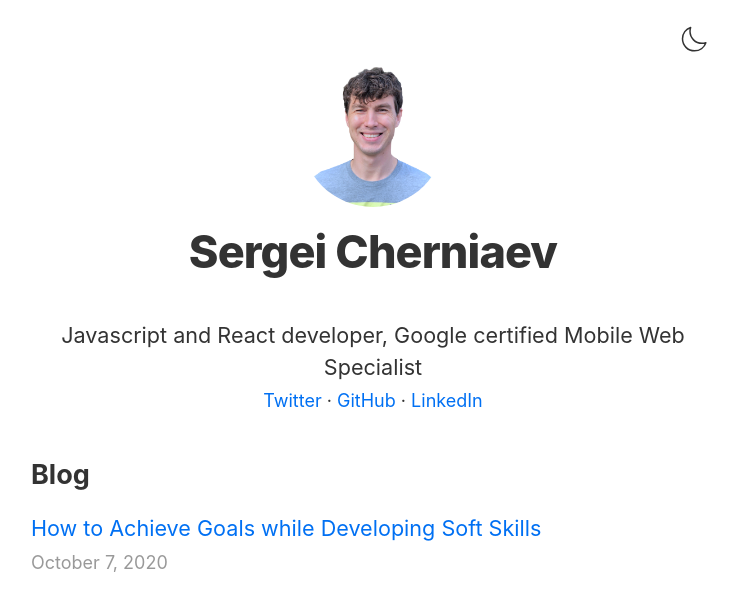
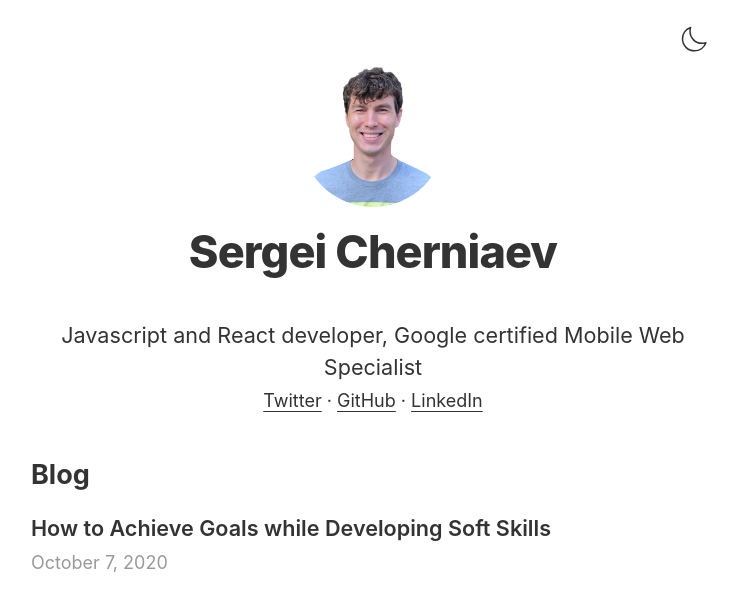
Before and after one commit to shdq/cherniaev.com, a Next.js app: page / in a window 1280 px wide. Shown: the top 610 px of the page, without its empty margins (267-1005 px from the left). Built offline with nearby package versions, Linux system fonts and the light colour scheme.

Commit message:
feat(styles): change style of the blog links, adjust inline code and blockquote styles

```diff
--- a/components/layout.js
+++ b/components/layout.js
@@ -39,7 +39,7 @@ export default function Layout({ children, home }) {
             </Link>
             <h2 className={utilStyles.headingLg}>
               <Link href="/">
-                <a className={utilStyles.colorInherit}>{name}</a>
+                <a className={`${utilStyles.colorInherit} ${utilStyles.blogLink}`}>{name}</a>
               </Link>
             </h2>
           </>
--- a/pages/index.js
+++ b/pages/index.js
@@ -48,7 +48,7 @@ export default function Home({ allPostsData }) {
           {allPostsData.map(({ id, date, title }) => (
             <li className={utilStyles.listItem} key={id}>
               <Link href={`/${id}`}>
-                <a>{title}</a>
+                <a className={utilStyles.blogLink}>{title}</a>
               </Link>
               <br />
               <small className={utilStyles.lightText}>
--- a/styles/global.css
+++ b/styles/global.css
@@ -24,12 +24,13 @@ body {
 }
 
 a {
-  color: #0070f3;
-  text-decoration: none;
+  color: var(--color);
+  text-decoration: underline;
+  text-underline-position: under;
 }
 
 a:hover {
-  text-decoration: underline;
+  text-decoration: none;
 }
 
 img {
@@ -44,8 +45,8 @@ article {
 blockquote {
   margin: 0;
   padding: 0.125rem 1.5rem;
-  border-left: 5px solid #555555;
-  color: #555555;
+  border-left: 5px solid var(--color);
+  color: var(--color);
   font-size: 1.25rem;
 }
 
@@ -54,7 +55,7 @@ pre {
   font-size: 0.8rem !important;
 }
 
-p > code {
+p > code, li > code {
   font-size: 0.8rem;
   border-radius: 5px;
   padding: 5px 8px;
--- a/styles/utils.module.css
+++ b/styles/utils.module.css
@@ -50,3 +50,8 @@
 .lightText {
   color: #999;
 }
+
+.blogLink {
+  text-decoration: none;
+  font-weight: 600;
+}
```
